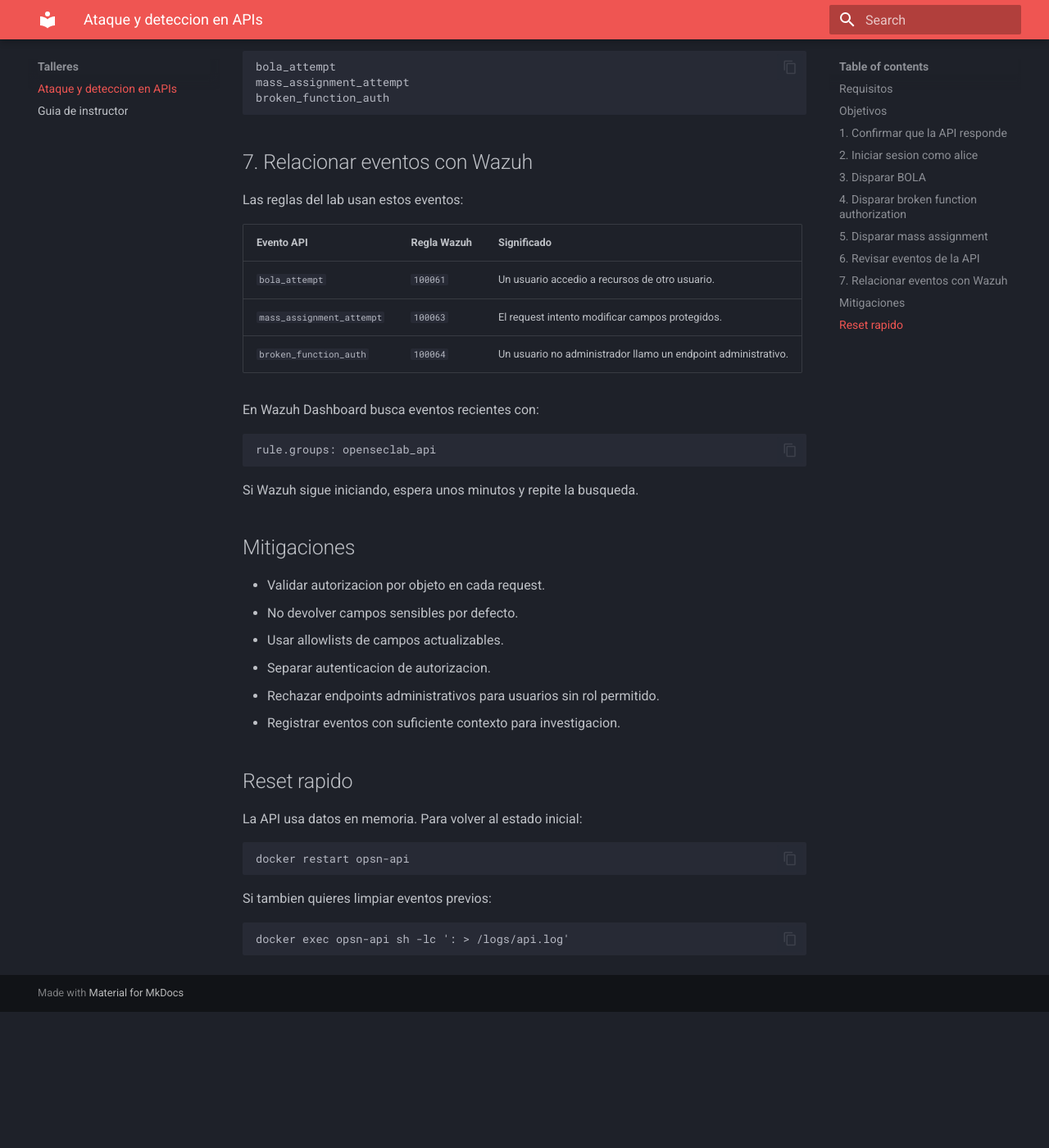
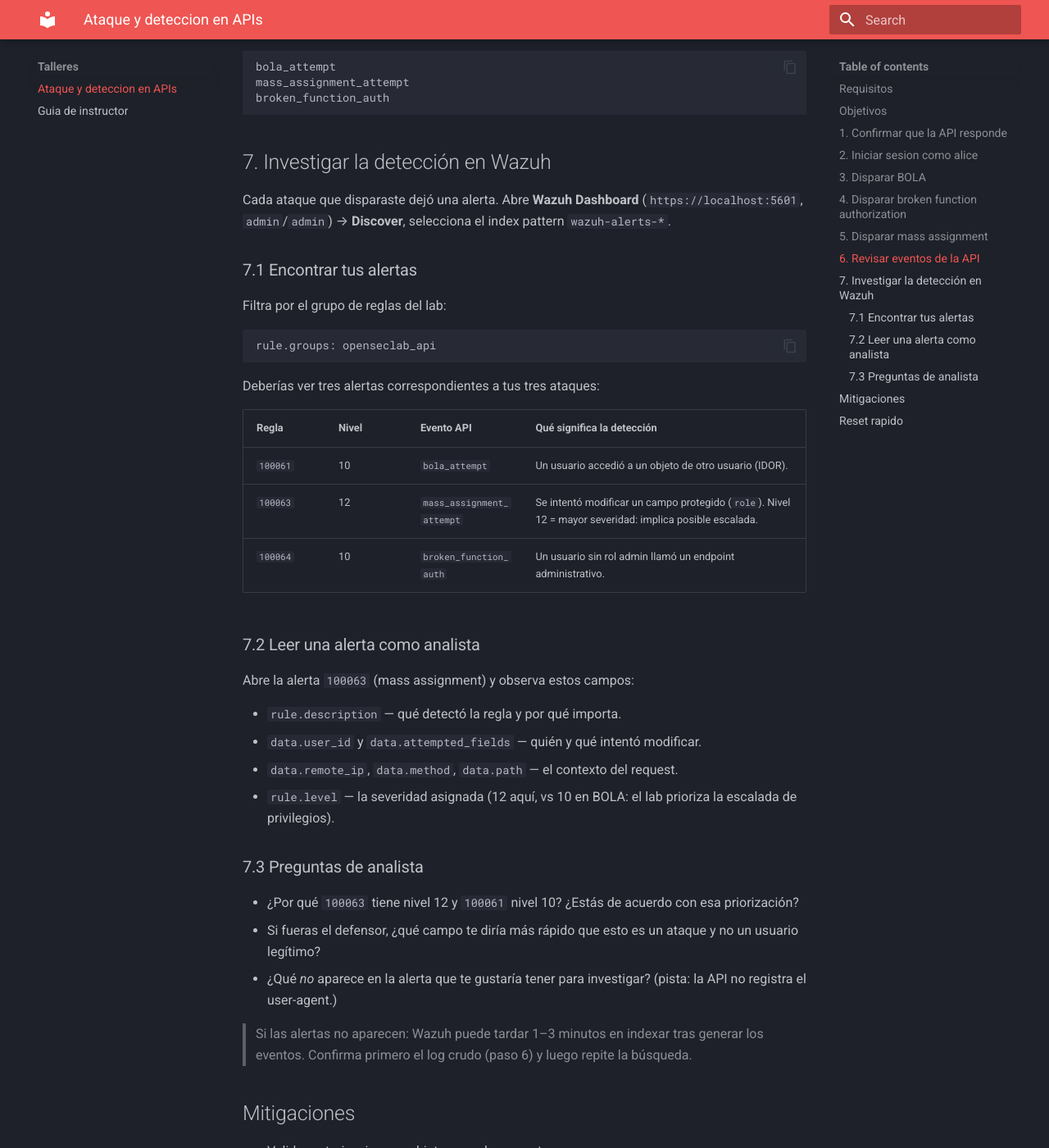
Before and after one commit to opensec-network/opensec-lab, an MkDocs documentation site: the page built from services/docs/docs/workshops/api-breach.md, in a window 1280 px wide and 1400 px high, scrolled down 2715 px. Shown: the whole window at 82% size. Built offline with MkDocs 1.6.1 and Material for MkDocs 9.7.7, drawn with Linux system fonts in a browser that asks for light colours; before the commit the page ends 3949 px from its top, so only the background shows below that.

Commit message:
docs: turn Wazuh step into real investigation content (50/50 blue side)
Co-Authored-By: Claude Opus 4.8 <noreply@anthropic.com>

````diff
--- a/services/docs/docs/workshops/api-breach.md
+++ b/services/docs/docs/workshops/api-breach.md
@@ -117,23 +117,42 @@ mass_assignment_attempt
 broken_function_auth
 ```
 
-## 7. Relacionar eventos con Wazuh
+## 7. Investigar la detección en Wazuh
 
-Las reglas del lab usan estos eventos:
+Cada ataque que disparaste dejó una alerta. Abre **Wazuh Dashboard** (`https://localhost:5601`, `admin`/`admin`) → **Discover**, selecciona el index pattern `wazuh-alerts-*`.
 
-| Evento API | Regla Wazuh | Significado |
-| --- | --- | --- |
-| `bola_attempt` | `100061` | Un usuario accedio a recursos de otro usuario. |
-| `mass_assignment_attempt` | `100063` | El request intento modificar campos protegidos. |
-| `broken_function_auth` | `100064` | Un usuario no administrador llamo un endpoint administrativo. |
+### 7.1 Encontrar tus alertas
 
-En Wazuh Dashboard busca eventos recientes con:
+Filtra por el grupo de reglas del lab:
 
 ```text
 rule.groups: openseclab_api
 ```
 
-Si Wazuh sigue iniciando, espera unos minutos y repite la busqueda.
+Deberías ver tres alertas correspondientes a tus tres ataques:
+
+| Regla | Nivel | Evento API | Qué significa la detección |
+| --- | --- | --- | --- |
+| `100061` | 10 | `bola_attempt` | Un usuario accedió a un objeto de otro usuario (IDOR). |
+| `100063` | 12 | `mass_assignment_attempt` | Se intentó modificar un campo protegido (`role`). Nivel 12 = mayor severidad: implica posible escalada. |
+| `100064` | 10 | `broken_function_auth` | Un usuario sin rol admin llamó un endpoint administrativo. |
+
+### 7.2 Leer una alerta como analista
+
+Abre la alerta `100063` (mass assignment) y observa estos campos:
+
+- `rule.description` — qué detectó la regla y por qué importa.
+- `data.user_id` y `data.attempted_fields` — quién y qué intentó modificar.
+- `data.remote_ip`, `data.method`, `data.path` — el contexto del request.
+- `rule.level` — la severidad asignada (12 aquí, vs 10 en BOLA: el lab prioriza la escalada de privilegios).
+
+### 7.3 Preguntas de analista
+
+- ¿Por qué `100063` tiene nivel 12 y `100061` nivel 10? ¿Estás de acuerdo con esa priorización?
+- Si fueras el defensor, ¿qué campo te diría más rápido que esto es un ataque y no un usuario legítimo?
+- ¿Qué *no* aparece en la alerta que te gustaría tener para investigar? (pista: la API no registra el user-agent.)
+
+> Si las alertas no aparecen: Wazuh puede tardar 1–3 minutos en indexar tras generar los eventos. Confirma primero el log crudo (paso 6) y luego repite la búsqueda.
 
 ## Mitigaciones
 
````
